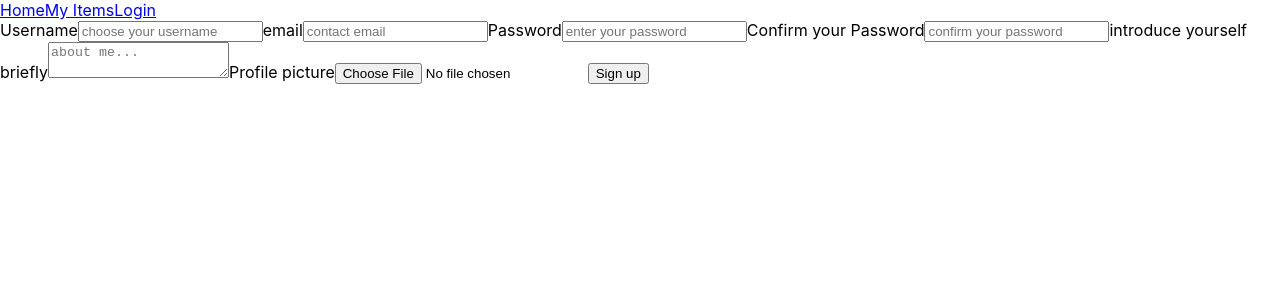
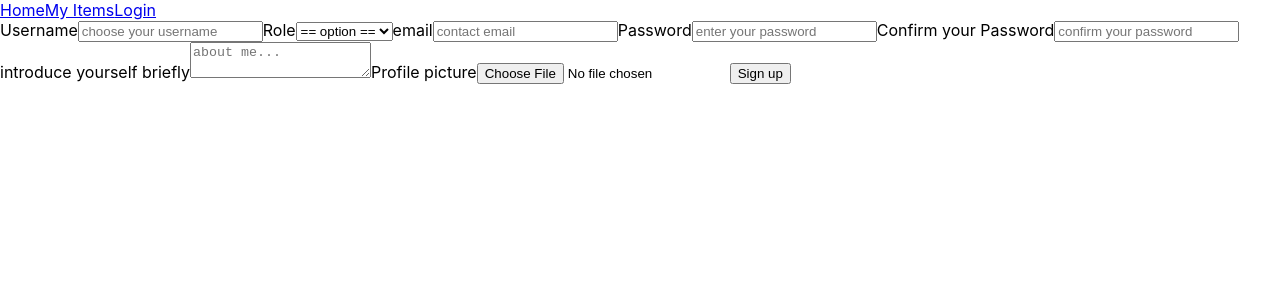
Before and after one commit to Use-My-Tech-Buildweek/front-end, a React (Create React App) app: page /myprofile in a window 1280 px wide. Shown: the top 300 px of the page. Built offline with nearby package versions, Linux system fonts and the light colour scheme.

Commit message:
added role field in signup form

```diff
--- a/src/App.js
+++ b/src/App.js
@@ -17,6 +17,9 @@ function App() {
   const defaultUser = {
     username: '',
     email: '',
+    role: '',
+    aboutMe: '',
+    profilePicture: '',
     rating: [],
   }
 
--- a/src/components/Signup.js
+++ b/src/components/Signup.js
@@ -5,6 +5,14 @@ const Signup = () => {
         <label>
             Username
             <input name="username" type="text" placeholder="choose your username"/>
+        </label>
+        <label>
+            Role
+            <select name="role">
+                <option value="" selected disabled hidden>== option ==</option>
+                <option value="Renter">Renter</option>
+                <option value="Client">Client</option>
+            </select>
         </label>
         <label>
             email
```
